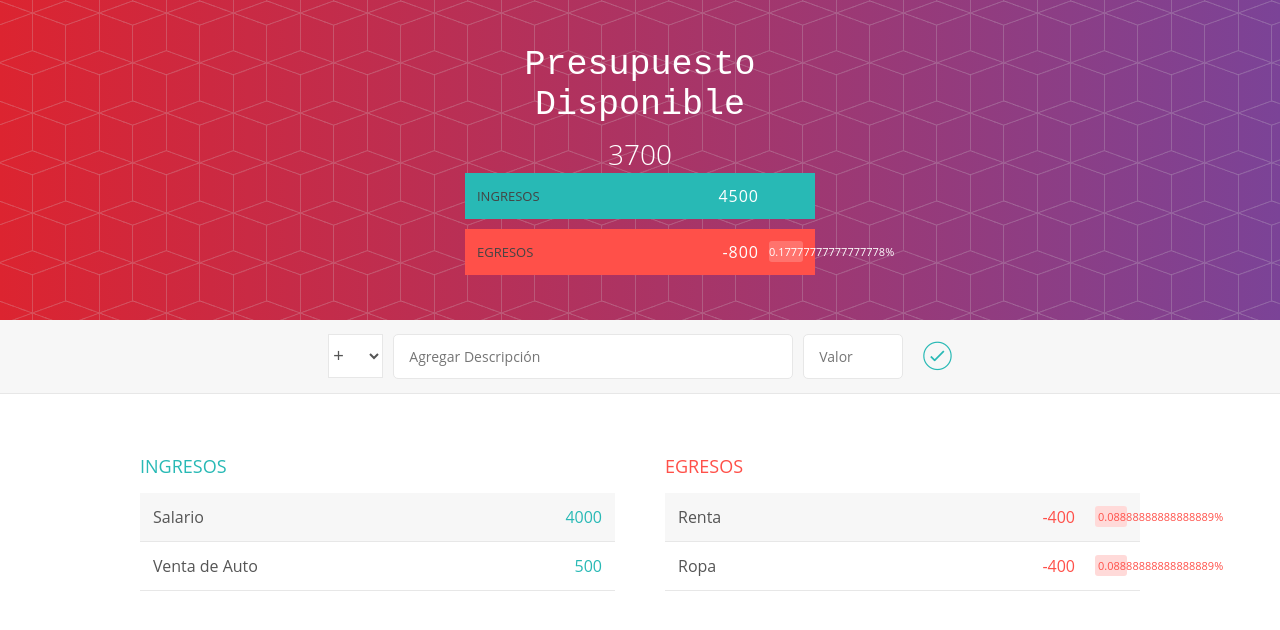
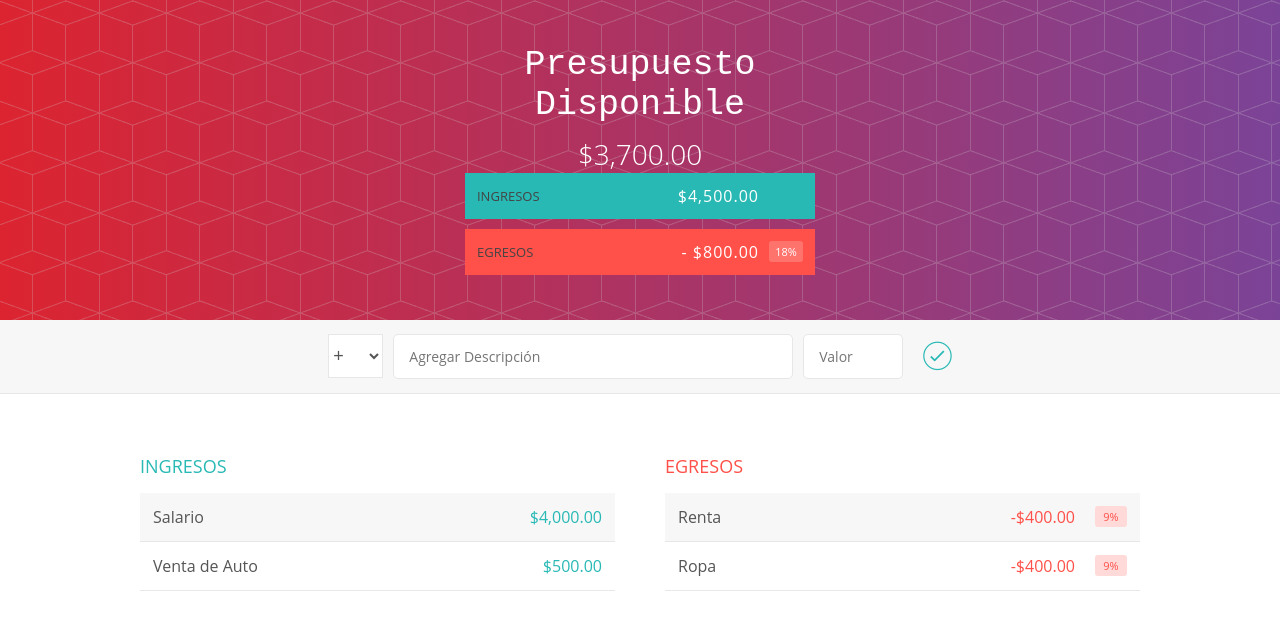
Before and after one commit to Gufi015/ingresosAngular, an Angular app: page / in a window 1280 px wide. Shown: the top 630 px of the page. Built offline with nearby package versions, Linux system fonts and the light colour scheme.

Commit message:
se agrego formato de moneda con ng pipe utilizando currency y porcent

```diff
--- a/src/app/egresos/egresos.component.html
+++ b/src/app/egresos/egresos.component.html
@@ -4,8 +4,8 @@
   <div *ngFor="let egreso of egresos" class="elemento limpiarEstilos">
     <div class="elemento_descripcion">{{egreso.descripcion}}</div>
     <div class="right limpiarEstilos">
-      <div class="elemento_valor">-{{egreso.valor}}</div>
-      <div class="elemento_porcentaje">{{calcularPorcentaje(egreso)}}%</div>
+      <div class="elemento_valor">-{{egreso.valor | currency:'$'}}</div>
+      <div class="elemento_porcentaje">{{calcularPorcentaje(egreso) | percent}}</div>
       <div class="elemento_eliminar">
         <button class="elemento_eliminar--btn">
           <!-- <img class="img-icon-1" src="../assets/icon/cancelR.png" alt="auto"> -->
--- a/src/app/ingresos/ingresos.component.html
+++ b/src/app/ingresos/ingresos.component.html
@@ -4,7 +4,7 @@
   <div *ngFor="let ingreso of ingresos" class="elemento limpiarEstilos">
     <div class="elemento_descripcion">{{ingreso.descripcion}}</div>
     <div class="right limpiarEstilos">
-      <div class="elemento_valor">{{ingreso.valor}}</div>
+      <div class="elemento_valor">{{ingreso.valor | currency:'$'}}</div>
       <div class="elemento_eliminar">
         <button class="elemento_eliminar--btn">
           <!-- <img class="img-icon-1" src="../assets/icon/cancelV.png" alt="auto" > -->
--- a/src/app/presupuesto/presupuesto.component.html
+++ b/src/app/presupuesto/presupuesto.component.html
@@ -4,12 +4,12 @@
       Presupuesto Disponible
     </div>
 
-    <div class="presupuesto_valor">{{presupuestoTotal}}</div>
+    <div class="presupuesto_valor">{{ presupuestoTotal | currency:'$' }}</div>
 
     <div class="presupuesto_ingreso limpiarEstilos">
       <div class="presupuesto_ingreso--texto">Ingresos</div>
       <div class="right">
-        <div class="presupuesto_ingreso--valor">{{ingresoTotal}}</div>
+        <div class="presupuesto_ingreso--valor">{{ingresoTotal | currency:'$'}}</div>
         <div class="presupuesto_ingreso--porcentaje">&nbsp;</div>
       </div>
     </div>
@@ -17,8 +17,8 @@
     <div class="presupuesto_egreso limpiarEstilos">
       <div class="presupuesto_egreso--text">Egresos</div>
       <div class="right limpiarEstilos">
-        <div class="presupuesto_egreso--valor">-{{egresoTotal}}</div>
-        <div class="presupuesto_egreso--porcentaje">{{porcentajeTotal}}%</div>
+        <div class="presupuesto_egreso--valor">- {{egresoTotal | currency:'$'}}</div>
+        <div class="presupuesto_egreso--porcentaje">{{porcentajeTotal | percent}}</div>
       </div>
     </div>
   </div>
```
